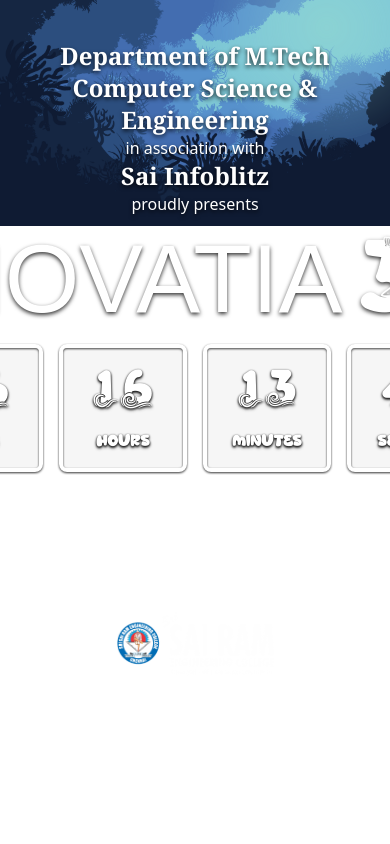
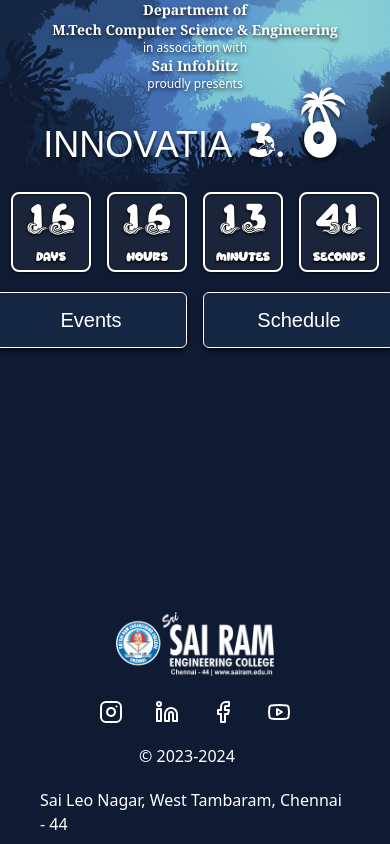
Before and after one commit to majestymewtwo/innovatia-24, a React (Vite) app: page /welcome in a window 390 px wide. Built offline with nearby package versions, Linux system fonts and the light colour scheme; a web font is replaced by a local one.

Commit message:
added navbuttons

```diff
--- a/src/components/Countdown.jsx
+++ b/src/components/Countdown.jsx
@@ -41,11 +41,11 @@
 
 const TimeCard = ({ timeLeft, timeName }) => {
   return (
-    <div className='flex flex-col justify-center items-center space-y-2 border-4 border-white drop-shadow-[0_1px_1px_rgba(0,0,0,0.8)] size-32 p-3 rounded-lg bg-white/5 text-white'>
-      <h2 className='md:text-5xl text-6xl font-sandy-toes-wave drop-shadow-[0_1px_1px_rgba(0,0,0,0.8)]'>
+    <div className='flex flex-col justify-center items-center space-y-1 border-2 border-white drop-shadow-[0_1px_1px_rgba(0,0,0,0.8)] size-20 lg:size-32 p-3 rounded-lg bg-white/5 text-white'>
+      <h2 className='md:text-5xl text-5xl font-sandy-toes-wave drop-shadow-[0_1px_1px_rgba(0,0,0,0.8)]'>
         {timeLeft}
       </h2>
-      <h2 className='md:text-lg text-lg font-bold font-sandy-toes tracking-wide drop-shadow-[0_1px_1px_rgba(0,0,0,0.8)]'>
+      <h2 className='md:text-lg text-sm font-bold font-sandy-toes tracking-wide drop-shadow-[0_1px_1px_rgba(0,0,0,0.8)]'>
         {timeName}
       </h2>
     </div>
--- /dev/null
+++ b/src/components/NavButton.jsx
@@ -0,0 +1,25 @@
+import React, { useState } from "react";
+import { Link } from "react-router-dom";
+import anchor from "/anchor.png";
+
+const NavButton = ({ path, title }) => {
+  const [hovering, setHovering] = useState(false);
+  return (
+    <Link
+      onMouseEnter={() => setHovering(true)}
+      onMouseLeave={() => setHovering(false)}
+      to={path}
+      className='border border-white bg-[#152642] hover:bg-[#325684] text-white font-lost-fish rounded-md drop-shadow-[0_2.2px_2.2px_rgba(0,0,0,0.8)] text-xl transition-all ease-in-out duration-200 flex justify-center items-center h-14 w-48 gap-2'>
+      {hovering && (
+        <img
+          src={anchor}
+          className='size-7 fill-white -rotate-12'
+          alt='white-anchor'
+        />
+      )}
+      {title}
+    </Link>
+  );
+};
+
+export default NavButton;
--- a/src/layouts/MainLayout.jsx
+++ b/src/layouts/MainLayout.jsx
@@ -7,12 +7,13 @@
 const MainLayout = ({ children }) => {
   return (
     <m.div
+      style={{ backgroundColor: "#0F1B33" }}
       initial={{ y: "100%", opacity: 0 }}
       animate={{ y: "0%", opacity: 1 }}
       transition={{ duration: 0.75 }}
       exit={{ y: "-100%", opacity: 0 }}
       className='bg-transparent relative flex flex-col h-screen overflow-hidden'>
-      <Lottie className='absolute w-screen z-0' animationData={oceanReef} />
+      <Lottie className='absolute lg:w-screen z-0' animationData={oceanReef} />
       {children}
       <Footer />
     </m.div>
--- a/src/pages/Details.jsx
+++ b/src/pages/Details.jsx
@@ -4,32 +4,40 @@
 import { motion as m } from "framer-motion";
 import CountdownTimer from "@/components/Countdown";
 import { Link } from "react-router-dom";
+import NavButton from "@/components/NavButton";
 
 const Details = () => {
   return (
-    <div className='z-10 flex flex-col items-center py-10 w-full h-screen overflow-y-scroll'>
+    <div className='z-10 flex flex-col space-y-5 items-center lg:py-10 w-full h-screen overflow-y-scroll'>
       <div className='text-white text-center'>
-        <h3 className='text-2xl font-serif font-bold drop-shadow-[0_2.2px_2.2px_rgba(0,0,0,0.8)]'>
-          Department of M.Tech Computer Science & Engineering
+        <h3 className='text-sm lg:text-2xl lg:gap-2 flex flex-col lg:flex-row font-serif font-bold drop-shadow-[0_2.2px_2.2px_rgba(0,0,0,0.8)]'>
+          <span>Department of</span>
+          <span>M.Tech Computer Science & Engineering</span>
         </h3>
-        <p className='drop-shadow-[0_2.2px_2.2px_rgba(0,0,0,0.8)]'>
+        <p className='text-xs lg:text-sm drop-shadow-[0_2.2px_2.2px_rgba(0,0,0,0.8)]'>
           in association with
         </p>
-        <h3 className='text-2xl font-serif font-bold drop-shadow-[0_2.2px_2.2px_rgba(0,0,0,0.8)]'>
+        <h3 className='text-sm lg:text-2xl font-serif font-bold drop-shadow-[0_2.2px_2.2px_rgba(0,0,0,0.8)]'>
           Sai Infoblitz
         </h3>
-        <p className='drop-shadow-[0_2.2px_2.2px_rgba(0,0,0,0.8)]'>
+        <p className='text-xs lg:text-sm drop-shadow-[0_2.2px_2.2px_rgba(0,0,0,0.8)]'>
           proudly presents
         </p>
       </div>
       <Link
         to='/'
-        className='text-9xl select-none flex items-baseline space-x-4 text-white drop-shadow-[0_2.2px_2.2px_rgba(0,0,0,0.8)]'>
-        <h1 className='font-lost-fish text-8xl'>INNOVATIA</h1>
-        <h1 className='font-sandy-toes-starfish'>3.</h1>
-        <h1 className='font-sandy-toes-palm'>0</h1>
+        className='select-none flex items-baseline space-x-4 text-white drop-shadow-[0_2.2px_2.2px_rgba(0,0,0,0.8)]'>
+        <h1 className='font-lost-fish text-4xl lg:text-8xl'>INNOVATIA</h1>
+        <h1 className='font-sandy-toes-starfish text-6xl lg:text-9xl'>3.</h1>
+        <h1 className='font-sandy-toes-palm text-6xl lg:text-9xl'>0</h1>
       </Link>
       <CountdownTimer targetDate={"09-11-2024"} />
+      <div className='flex relative items-center gap-4'>
+        <NavButton path='/about' title='About' />
+        <NavButton path='/events' title='Events' />
+        <NavButton path='/schedule' title='Schedule' />
+        <NavButton path='/team' title='Team' />
+      </div>
     </div>
   );
 };
```
Also changed, not shown: public/anchor.png (added).
